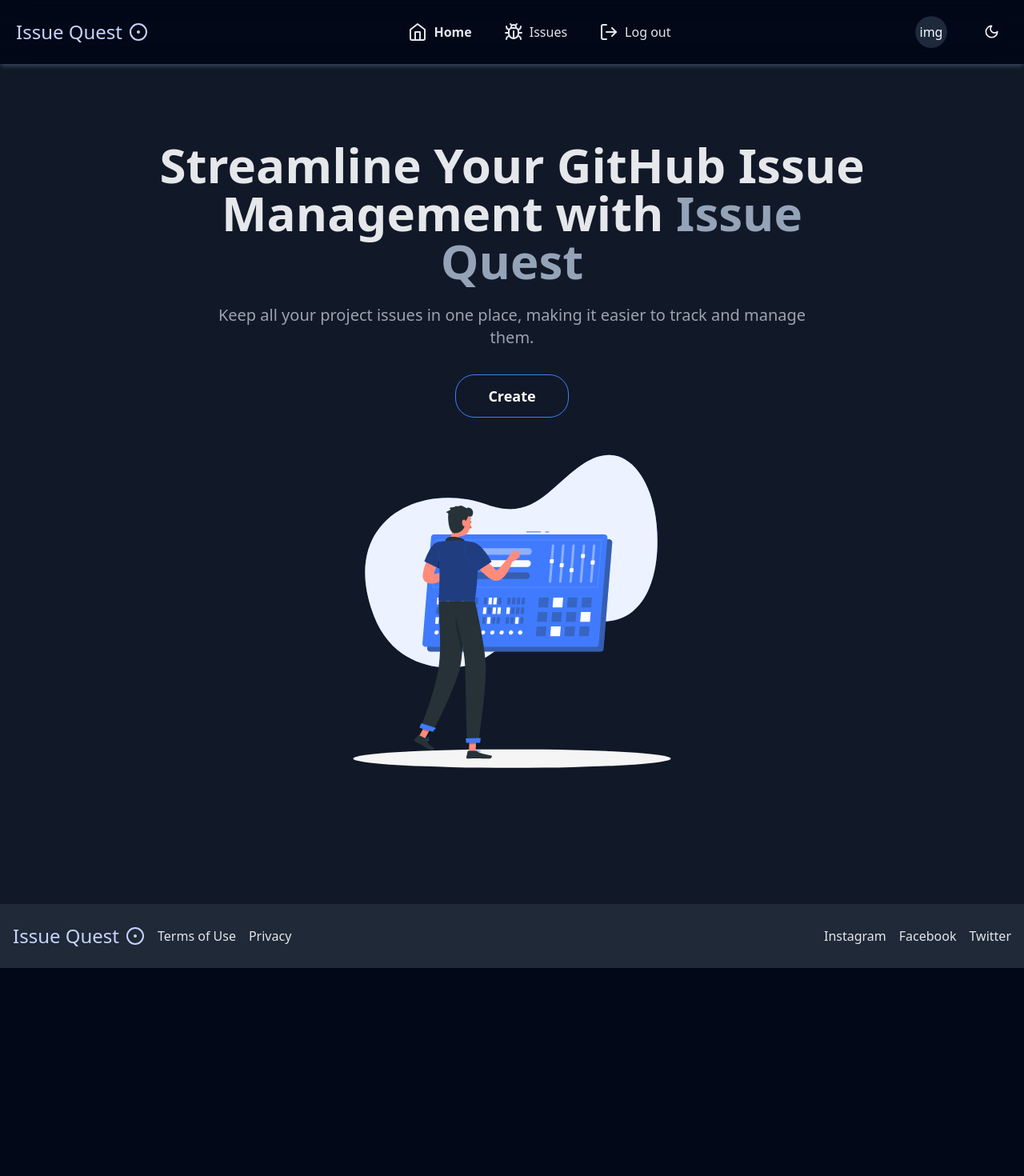
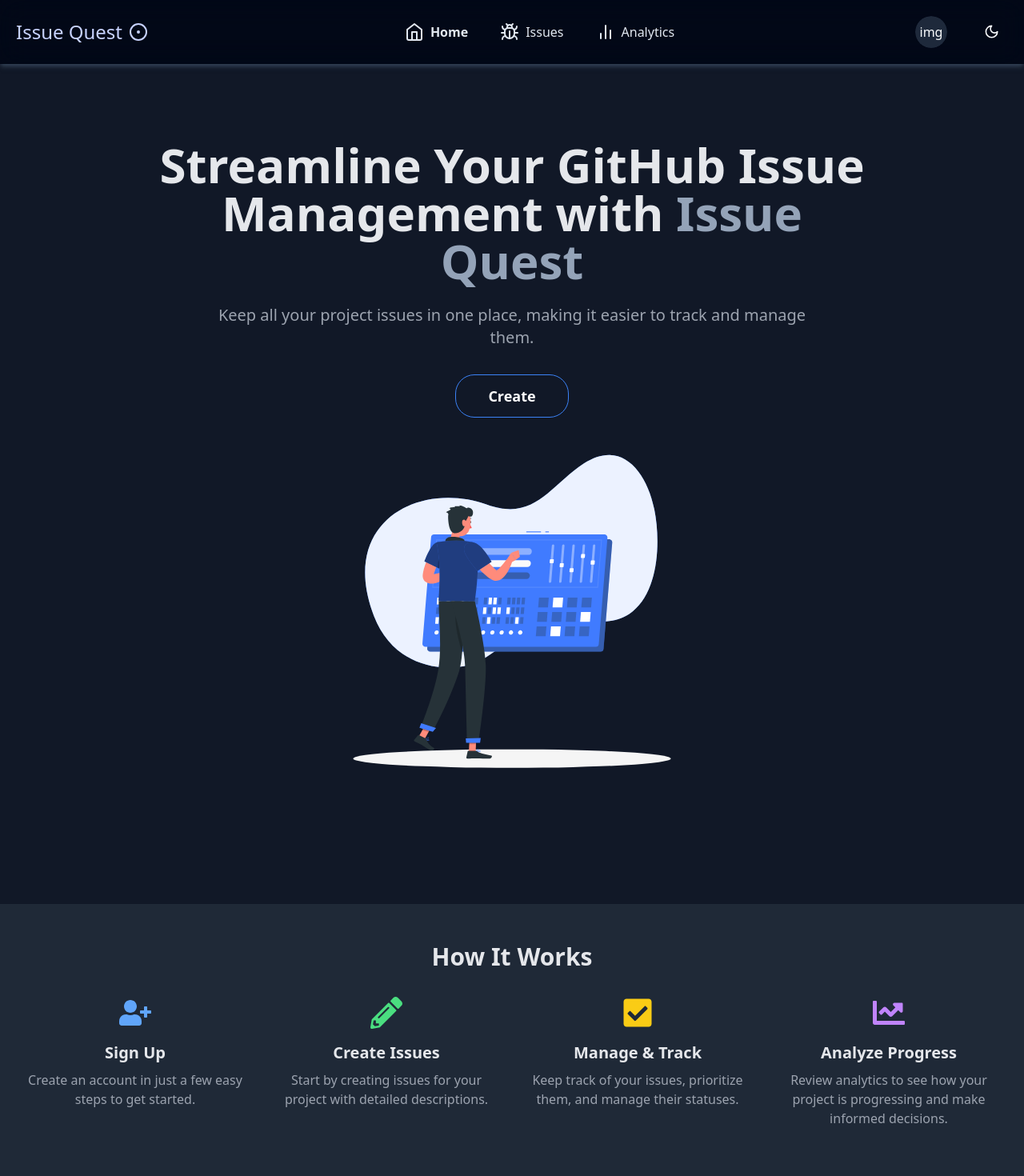
Before and after one commit to Anushka200310/issue-quest, a React (Vite) app in the folder client/: page / in a window 1280 px wide. Shown: the top 1470 px of the page at 80% size. Before the commit the page ends 1210 px from the top, so only its background shows below. Built offline with nearby package versions, Linux system fonts and the light colour scheme; no server answers; sample sign-in values are in the browser's storage.

Commit message:
Created analytics page

```diff
--- a/client/package.json
+++ b/client/package.json
@@ -16,6 +16,7 @@
     "@radix-ui/react-popover": "^1.0.7",
     "@radix-ui/react-slot": "^1.0.2",
     "@tinymce/tinymce-react": "^5.0.1",
+    "chart.js": "^4.4.4",
     "class-variance-authority": "^0.7.0",
     "clsx": "^2.1.0",
     "embla-carousel-react": "^8.0.0-rc23",
@@ -23,9 +24,10 @@
     "http-proxy-middleware": "^2.0.6",
     "lucide-react": "^0.316.0",
     "react": "^18.2.0",
+    "react-chartjs-2": "^5.2.0",
     "react-dom": "^18.2.0",
     "react-hot-toast": "^2.4.1",
-    "react-icons": "^5.0.1",
+    "react-icons": "^5.3.0",
     "react-router-dom": "^6.21.3",
     "serpapi": "^2.1.0",
     "tailwind-merge": "^2.2.1",
--- a/client/src/components/Header.jsx
+++ b/client/src/components/Header.jsx
@@ -9,11 +9,10 @@ import {
   DropdownMenuTrigger,
 } from "@/components/ui/dropdown-menu";
 import { CiMenuFries } from "react-icons/ci";
-import { Input } from "@/components/ui/input";
 import { Link, useLocation } from "react-router-dom";
 import useAuth from "@/store/auth";
 import { Avatar, AvatarFallback, AvatarImage } from "@/components/ui/avatar";
-import { Bug, CircleDot, Home, LogOut, User } from "lucide-react";
+import { BarChart2Icon, Bug, CircleDot, Home, LogOut, User } from "lucide-react";
 
 const Header = () => {
   const { isLoggedIn, user } = useAuth();
@@ -55,11 +54,13 @@ const Header = () => {
             </li>
             <li>
               <Link
-                to="/logout"
-                className="flex items-center gap-2 text-slate-700 hover:text-slate-900 dark:text-slate-200 dark:hover:text-white"
+                to="/analytics"
+                className={`flex items-center gap-2 text-slate-700 hover:text-slate-900 dark:text-slate-200 dark:hover:text-white ${
+                  pathname === "/analytics" && "font-bold"
+                }`}
               >
-                <LogOut />
-                Log out
+                <BarChart2Icon />
+                Analytics
               </Link>
             </li>
           </ul>
@@ -94,6 +95,9 @@ const Header = () => {
             </DropdownMenuItem>
             <DropdownMenuItem>
               <Link to="/issue-list">Issues</Link>
+            </DropdownMenuItem>
+            <DropdownMenuItem>
+              <Link to="/analytics">Analytics</Link>
             </DropdownMenuItem>
             {isLoggedIn ? (
               <DropdownMenuItem>
--- /dev/null
+++ b/client/src/components/Steps.jsx
@@ -0,0 +1,50 @@
+import React from 'react';
+import { FaUserPlus, FaPencilAlt, FaCheckSquare, FaChartLine } from 'react-icons/fa';
+
+const Steps = () => {
+  const steps = [
+    {
+      icon: <FaUserPlus size={40} className="text-blue-500 dark:text-blue-400" />,
+      title: 'Sign Up',
+      description: 'Create an account in just a few easy steps to get started.',
+    },
+    {
+      icon: <FaPencilAlt size={40} className="text-green-500 dark:text-green-400" />,
+      title: 'Create Issues',
+      description: 'Start by creating issues for your project with detailed descriptions.',
+    },
+    {
+      icon: <FaCheckSquare size={40} className="text-yellow-500 dark:text-yellow-400" />,
+      title: 'Manage & Track',
+      description: 'Keep track of your issues, prioritize them, and manage their statuses.',
+    },
+    {
+      icon: <FaChartLine size={40} className="text-purple-500 dark:text-purple-400" />,
+      title: 'Analyze Progress',
+      description: 'Review analytics to see how your project is progressing and make informed decisions.',
+    },
+  ];
+
+  return (
+    <section className="py-12 bg-white dark:bg-gray-800">
+      <div className="container mx-auto px-6 lg:px-8 text-center">
+        <h2 className="text-3xl font-bold text-gray-800 dark:text-gray-200 mb-8">How It Works</h2>
+        <div className="grid grid-cols-1 sm:grid-cols-2 lg:grid-cols-4 gap-10">
+          {steps.map((step, index) => (
+            <div key={index} className="flex flex-col items-center">
+              {step.icon}
+              <h3 className="mt-4 text-xl font-semibold text-gray-800 dark:text-gray-200">
+                {step.title}
+              </h3>
+              <p className="mt-2 text-gray-600 dark:text-gray-400">
+                {step.description}
+              </p>
+            </div>
+          ))}
+        </div>
+      </div>
+    </section>
+  );
+};
+
+export default Steps;
--- a/client/src/main.jsx
+++ b/client/src/main.jsx
@@ -13,6 +13,7 @@ import Profile from './pages/Profile.jsx'
 import UpdateIssue from './pages/UpdateIssue.jsx'
 import Issue from './pages/Issue.jsx'
 import CreateIssue from './pages/CreateIssue.jsx'
+import Analytics from './pages/Analytics.jsx'
 
 
 
@@ -28,6 +29,7 @@ ReactDOM.createRoot(document.getElementById('root')).render(
         <Route path='/login' element={<LogIn />} />
         <Route path='/logout' element={<Logout />} />
         <Route path='/profile' element={<Profile />} />
+        <Route path='/analytics' element={<Analytics />} />
         <Route path='/create' element={<CreateIssue />} />
         <Route path='/update-issue/:id' element={<UpdateIssue />} />
         <Route path='/issue/:id' element={<Issue />} />
--- /dev/null
+++ b/client/src/pages/Analytics.jsx
@@ -0,0 +1,87 @@
+import React, { useEffect, useState } from "react";
+import { Bar } from "react-chartjs-2";
+import Chart from "chart.js/auto";
+import useAuth from "@/store/auth";
+import { Navigate } from "react-router-dom";
+
+const Analytics = () => {
+  const { isLoggedIn, API, AuthToken, user } = useAuth();
+  const [issues, setIssues] = useState([]);
+  const [loading, setLoading] = useState(true);
+
+  if (!isLoggedIn) {
+    return <Navigate to="/signup" />;
+  }
+
+  useEffect(() => {
+    const fetchIssues = async () => {
+      try {
+        const response = await fetch(`${API}/api/user/posts/${user._id}`, {
+          method: "GET",
+          headers: {
+            "Content-Type": "application/json",
+            Authorization: AuthToken,
+          },
+        });
+
+        const data = await response.json();
+        setIssues(data);
+        setLoading(false);
+      } catch (error) {
+        console.error("Error fetching issues:", error);
+        setLoading(false);
+      }
+    };
+
+    fetchIssues();
+  }, [API, AuthToken, user._id]);
+
+  if (loading) {
+    return <p>Loading...</p>;
+  }
+
+  // Count the issues by status
+  const statusCount = issues.reduce(
+    (acc, issue) => {
+      acc[issue.status] = (acc[issue.status] || 0) + 1;
+      return acc;
+    },
+    { open: 0, ongoing: 0, closed: 0 }
+  );
+
+  // Data for the Bar chart
+  const data = {
+    labels: ["Open", "Ongoing", "Closed"],
+    datasets: [
+      {
+        label: "Number of Issues",
+        data: [statusCount.open, statusCount.ongoing, statusCount.closed],
+        backgroundColor: ["#ff6384", "#36a2eb", "#cc65fe"],
+        borderColor: ["#ff6384", "#36a2eb", "#cc65fe"],
+        borderWidth: 1,
+      },
+    ],
+  };
+
+  const options = {
+    responsive: true,
+    scales: {
+      y: {
+        beginAtZero: true,
+      },
+    },
+  };
+
+  return (
+    <div className="container mx-auto my-12 p-6 bg-white dark:bg-gray-800 rounded-lg shadow-md">
+      <h2 className="text-3xl font-bold text-gray-800 dark:text-gray-200 mb-6">
+        Analyze Progress
+      </h2>
+      <div className="flex justify-center">
+        <Bar data={data} options={options} />
+      </div>
+    </div>
+  );
+};
+
+export default Analytics;
--- a/client/src/pages/CreateIssue.jsx
+++ b/client/src/pages/CreateIssue.jsx
@@ -214,7 +214,7 @@ const CreateIssue = () => {
             Select status
           </option>
           <option value="open" className="dark:text-black">Open</option>
-          <option value="in progress" className="dark:text-black">In Progress</option>
+          <option value="ongoing" className="dark:text-black">Ongoing</option>
           <option value="closed" className="dark:text-black">Closed</option>
         </select>
         <input
--- a/client/src/pages/Home.jsx
+++ b/client/src/pages/Home.jsx
@@ -1,12 +1,14 @@
 import React from "react";
 import Footer from "@/components/Footer";
 import Hero from "@/components/Hero";
+import Steps from "@/components/Steps";
 
 const Home = () => {
 
   return (
     <>
       <Hero />
+      <Steps />
       <Footer />
     </>
   );
--- a/client/src/pages/Profile.jsx
+++ b/client/src/pages/Profile.jsx
@@ -189,6 +189,7 @@
     import { getDownloadURL, getStorage, ref, uploadBytesResumable } from 'firebase/storage';
     import { app } from '@/firebase';
     import toast, { Toaster } from 'react-hot-toast';
+import { LogOut } from 'lucide-react';
 
     const Profile = () => {
       const { isLoggedIn, user, API, AuthToken } = useAuth();
@@ -310,6 +311,7 @@
                   </PopoverContent>
                 </Popover>
               </form>
+             <Link to="/logout" className='my-4 flex items-center gap-1 dark:text-slate-500'><LogOut className='w-4' />Logout</Link>
             </div>
           </div>
           <Toaster />
--- a/client/src/pages/UpdateIssue.jsx
+++ b/client/src/pages/UpdateIssue.jsx
@@ -223,7 +223,7 @@ const UpdateIssue = () => {
           Select status
         </option>
         <option value="open" className="text-black">Open</option>
-        <option value="in progress" className="text-black">In Progress</option>
+        <option value="ongoing" className="text-black">Ongoing</option>
         <option value="closed" className="text-black">Closed</option>
       </select>
 
```
Also changed, not shown: 2 other files (tests, documents, lock files or other folders).
